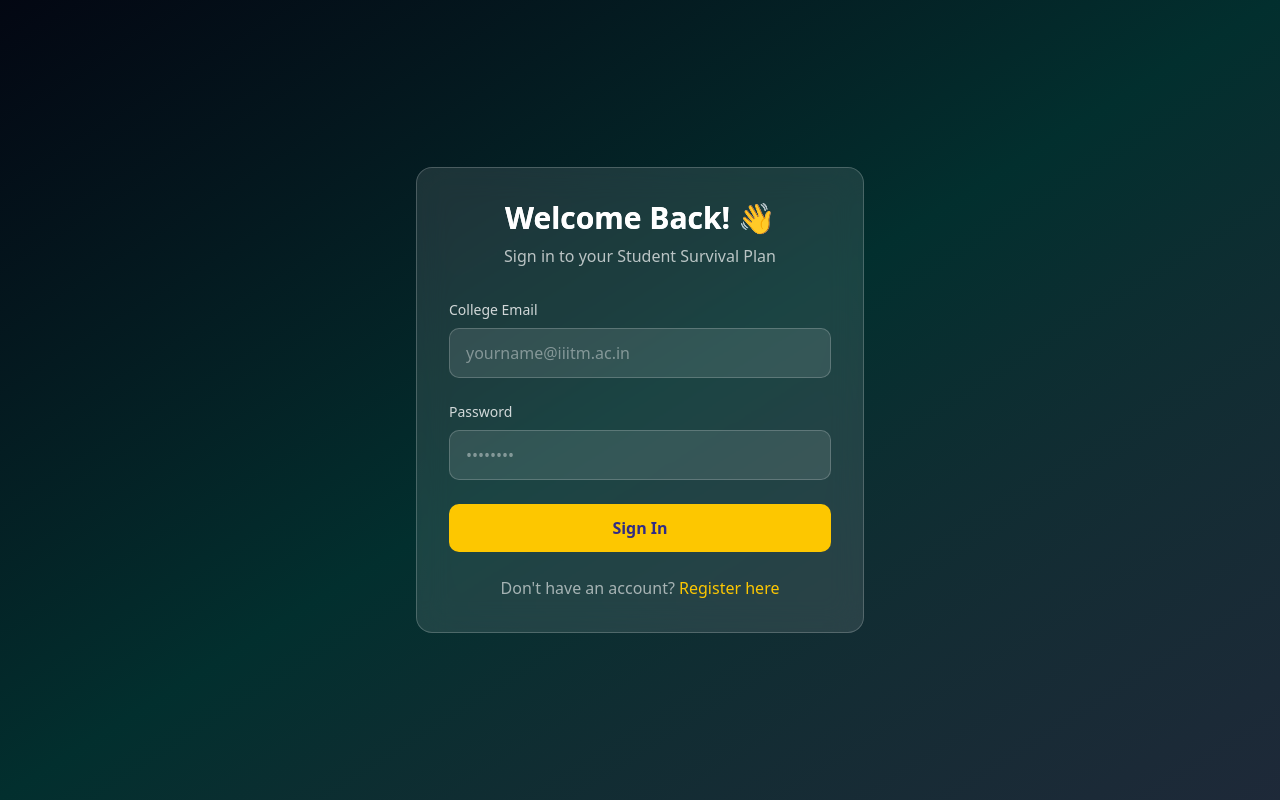
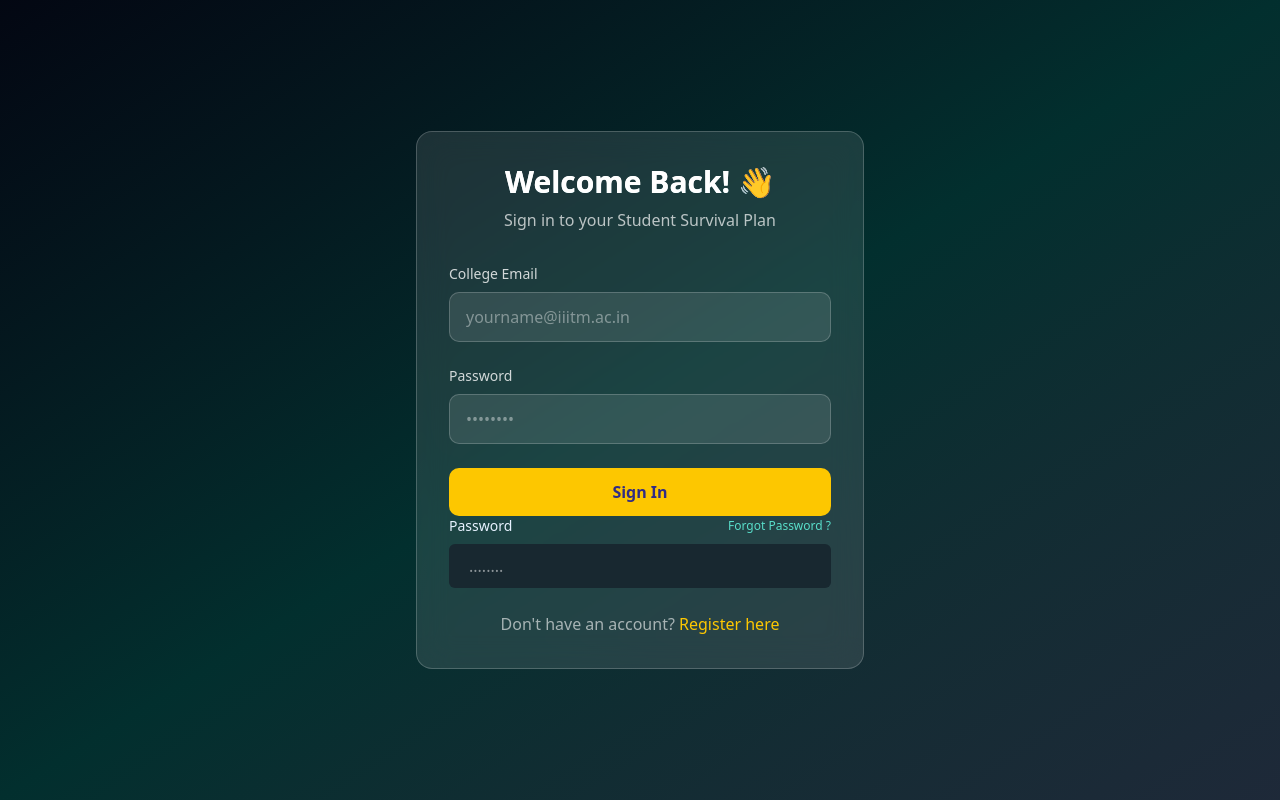
Before and after one commit to priyanshisai/Student-Survival-Plan, a Next.js app: page /login in a window 1280 px wide. Built offline with nearby package versions, Linux system fonts and the light colour scheme.

Commit message:
login/page-forgot password

```diff
--- a/src/app/login/page.tsx
+++ b/src/app/login/page.tsx
@@ -121,6 +121,24 @@ export default function LoginPage() {
                     </button>
                 </form>
 
+                {/*  Forgot Password Section */}
+                <div className={`flex flex-col gap-2`}>
+                    <div className="flex justify-between items-center">
+                        <label className={`text-sm text-light-100`}>Password</label>
+                        <Link
+                        href="/forgot-password"
+                        className={`text-primary text-xs hover:underline`}>
+                            Forgot Password ?
+                        </Link>
+                    </div>
+
+                    <input
+                    type="password"
+                    className={`bg-dark-200 rounded-[6px] px-5 py-2.5 text-white`}
+                    placeholder="........"
+                    />
+                </div>
+
                 <p className="text-center text-white/60 mt-6">
                     Don&apos;t have an account?{" "}
                     <Link href="/register" className="text-yellow-400 hover:underline">
```
